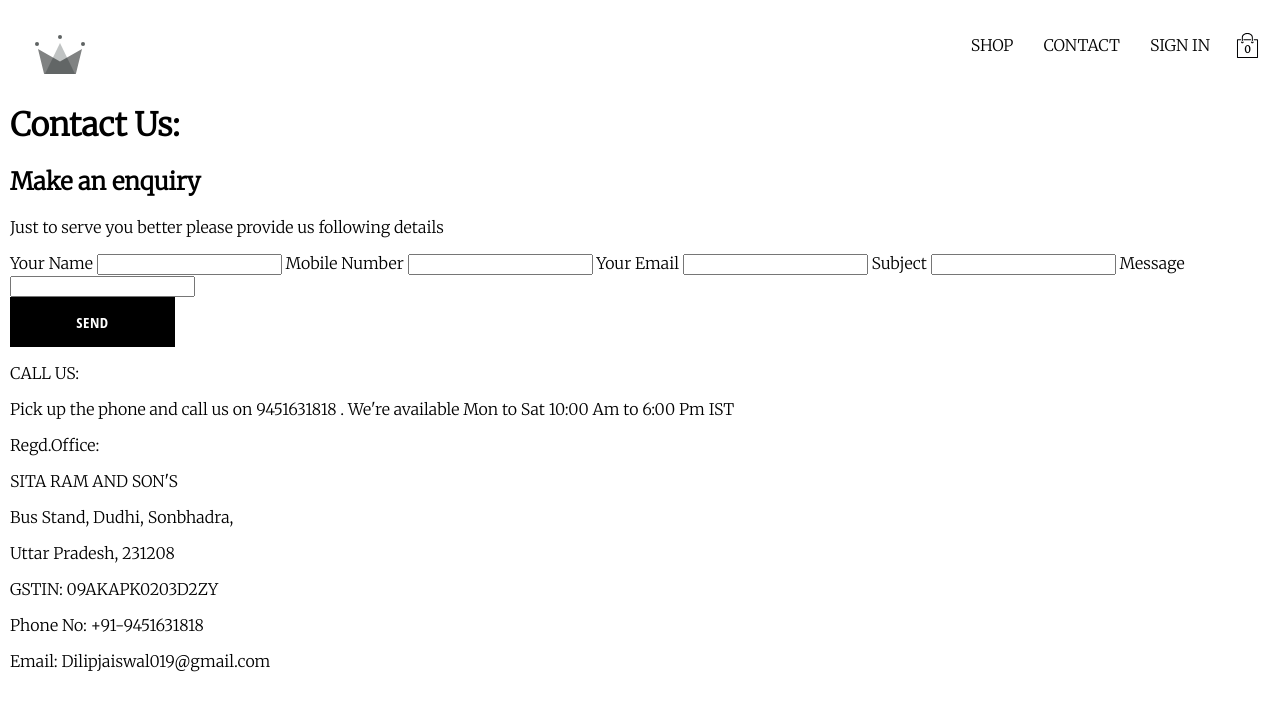
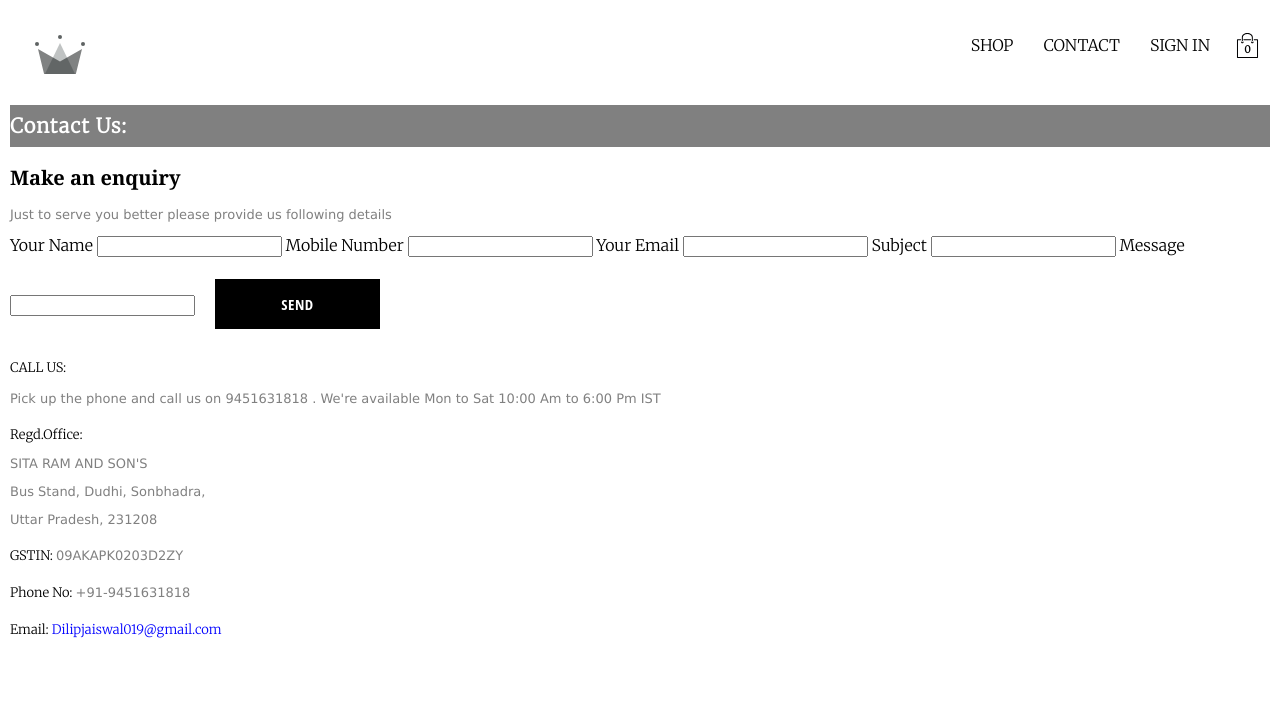
Before and after one commit to vishalj0081/SitaRam-and-Sons, a React (Create React App) app: page /Contact in a window 1280 px wide. Shown: the top 710 px of the page. Built offline with nearby package versions, Linux system fonts and the light colour scheme; no server answers; the database is empty.

Commit message:
Application Touch up

```diff
--- a/public/index.html
+++ b/public/index.html
@@ -29,7 +29,7 @@
     <link rel="preconnect" href="https://fonts.gstatic.com" crossorigin>
     <link href="https://fonts.googleapis.com/css2?family=Merriweather:wght@300&display=swap" rel="stylesheet">
 
-    <title>Sitaram and Sons</title>
+    <title>  Sitaram and sons | General store </title>
   </head>
   <body>
     <noscript>You need to enable JavaScript to run this app.</noscript>
--- a/src/components/Contact/contact.component.jsx
+++ b/src/components/Contact/contact.component.jsx
@@ -1,4 +1,5 @@
 
+import './contact.styles.scss';
 
 import Button from '../button/button.component';
 
--- /dev/null
+++ b/src/components/Contact/contact.styles.scss
@@ -0,0 +1,90 @@
+
+.heading{
+    background-color: grey;
+    letter-spacing: 1px;
+    font-size: 20px;
+    margin-top: 20px;
+    color: white;
+    line-height: 42px;
+
+    }
+
+    .Enquiry{
+        font-size: 20px;
+        font-family: Georgia, 'Times New Roman', Times, serif;
+
+        .Enquiry-table{
+            margin: 10px;
+            gap: 20px;
+
+             justify-content: space-between;
+             margin-top: 10px;
+             height: 90px;
+             justify-content: center;
+             column-span:all;
+             column-width: 10px;
+             .Label {
+                text-align: center;
+
+
+
+                .Label-input{
+
+
+           }
+           }
+           }
+           }
+
+           .Button{
+            margin-top: 12px;
+            padding: 10PX 20px;
+            display: inline-block;
+
+            }
+
+
+
+
+
+
+
+
+
+
+    .call-us{
+
+        font-size: 15px;
+
+    }
+    .Under-callUs {
+        font-size: 13px;
+        margin-top: 15px;
+        font-family: Verdana, Geneva, Tahoma, sans-serif;
+        color: grey;
+
+    }
+
+    .Address-container {
+        font-size: 15px;
+        margin-top: 30px;
+
+    }
+    .Address-Head{
+
+        font-size: 13px;
+        margin-top: 20px;
+    }
+
+    .Address-body{
+        font-size: 13px;
+        margin-top: 15px;
+        font-family: Verdana, Geneva, Tahoma, sans-serif;
+        color: grey;
+
+    }
+
+    .Mail{
+    color: blue;
+
+    }
```
